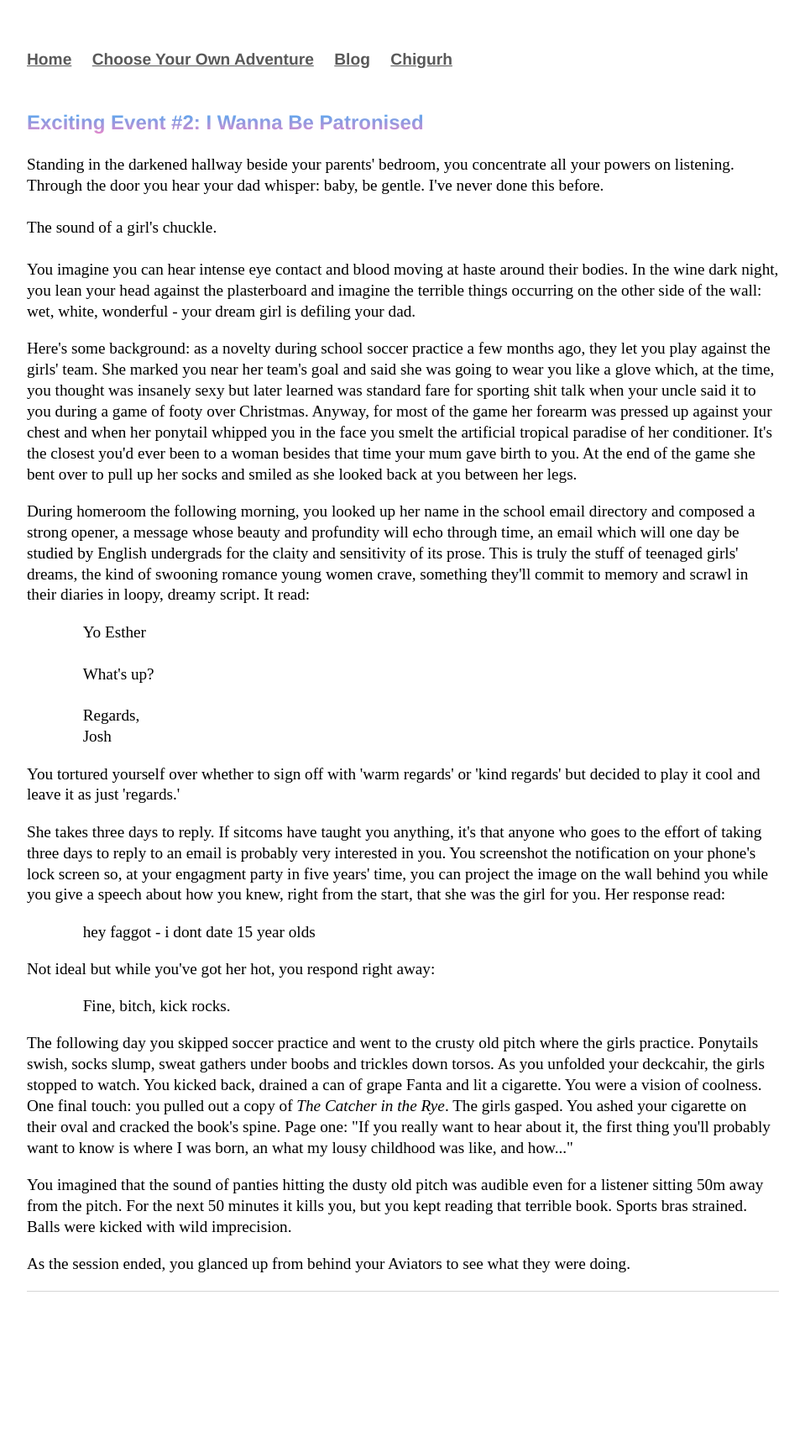
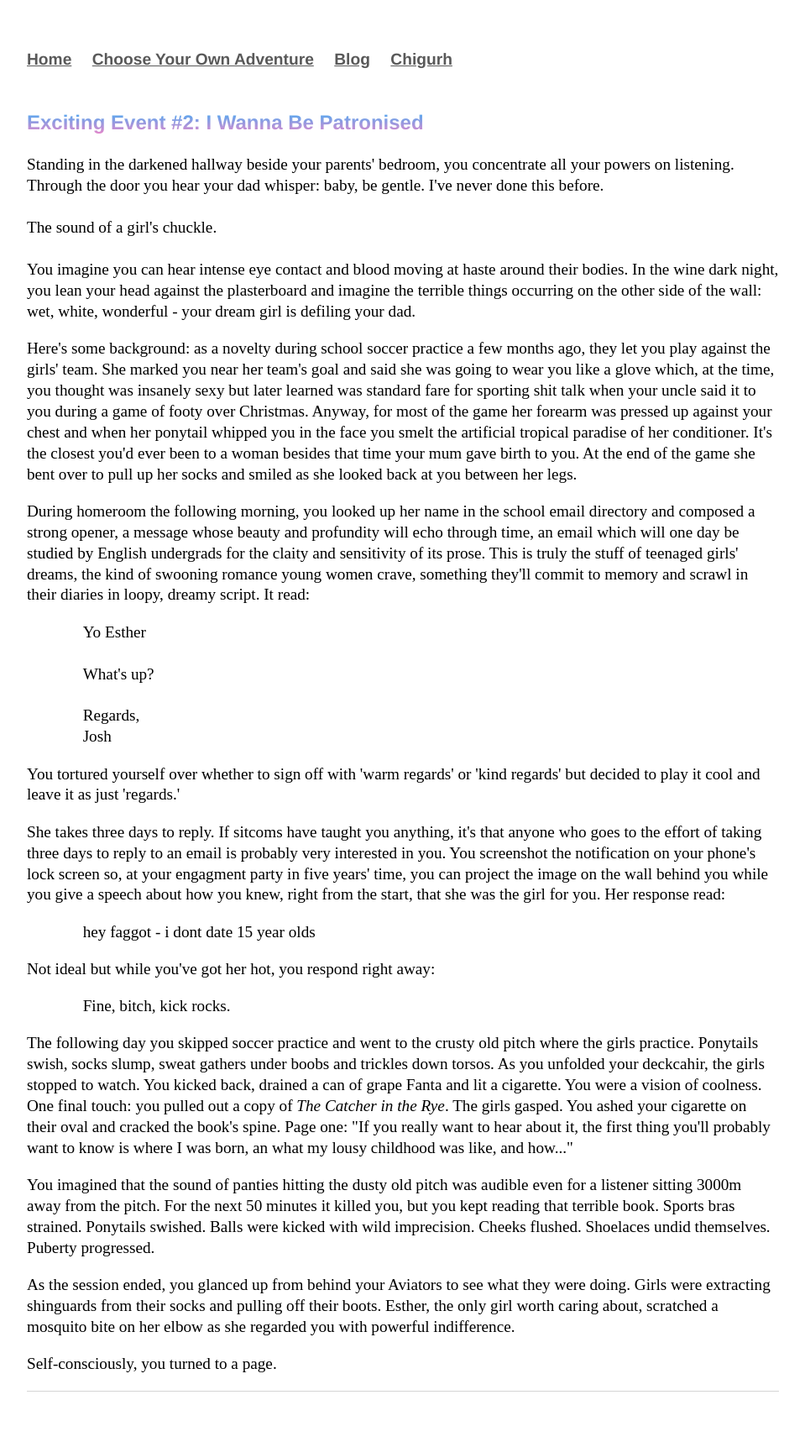
Before and after one commit to Pinelife/pinelife.github.io, a Jekyll site: the page built from Hellhole/excitingevent2.html, in a window 1280 px wide. Shown: the whole page at 84% size, without its empty margins (160-1119 px from the left). Built offline with Jekyll 4.4.1, drawn with Linux system fonts in a browser that asks for light colours; before the commit the page ends 1598 px from its top, so only the background shows below that.

Commit message:
Update excitingevent2.html

```diff
--- a/Hellhole/excitingevent2.html
+++ b/Hellhole/excitingevent2.html
@@ -64,9 +64,15 @@ of grape Fanta and lit a cigarette. You were a vision of coolness. One final tou
   The girls gasped. You ashed your cigarette on their oval and cracked the book's spine. Page one: "If you really want to hear about it,
 the first thing you'll probably want to know is where I was born, an what my lousy childhood was like, and how..."
 </p>
-<p>You imagined that the sound of panties hitting the dusty old pitch was audible even for a listener sitting 50m away from the pitch.
-For the next 50 minutes it kills you, but you kept reading that terrible book. Sports bras strained. Balls were kicked with wild imprecision.
+<p>You imagined that the sound of panties hitting the dusty old pitch was audible even for a listener sitting 3000m away from the pitch.
+For the next 50 minutes it killed you, but you kept reading that terrible book. Sports bras strained. Ponytails swished.
+Balls were kicked with wild imprecision. Cheeks flushed. Shoelaces undid themselves. Puberty progressed.
 </p>
 <p>
-As the session ended, you glanced up from behind your Aviators to see what they were doing.
+As the session ended, you glanced up from behind your Aviators to see what they were doing. Girls were extracting shinguards from their
+socks and pulling off their boots. Esther, the only girl worth caring about, scratched a mosquito bite on her elbow as she
+ regarded you with powerful indifference.
 </p>
+<p>
+  Self-consciously, you turned to a page.
+</p>
```
